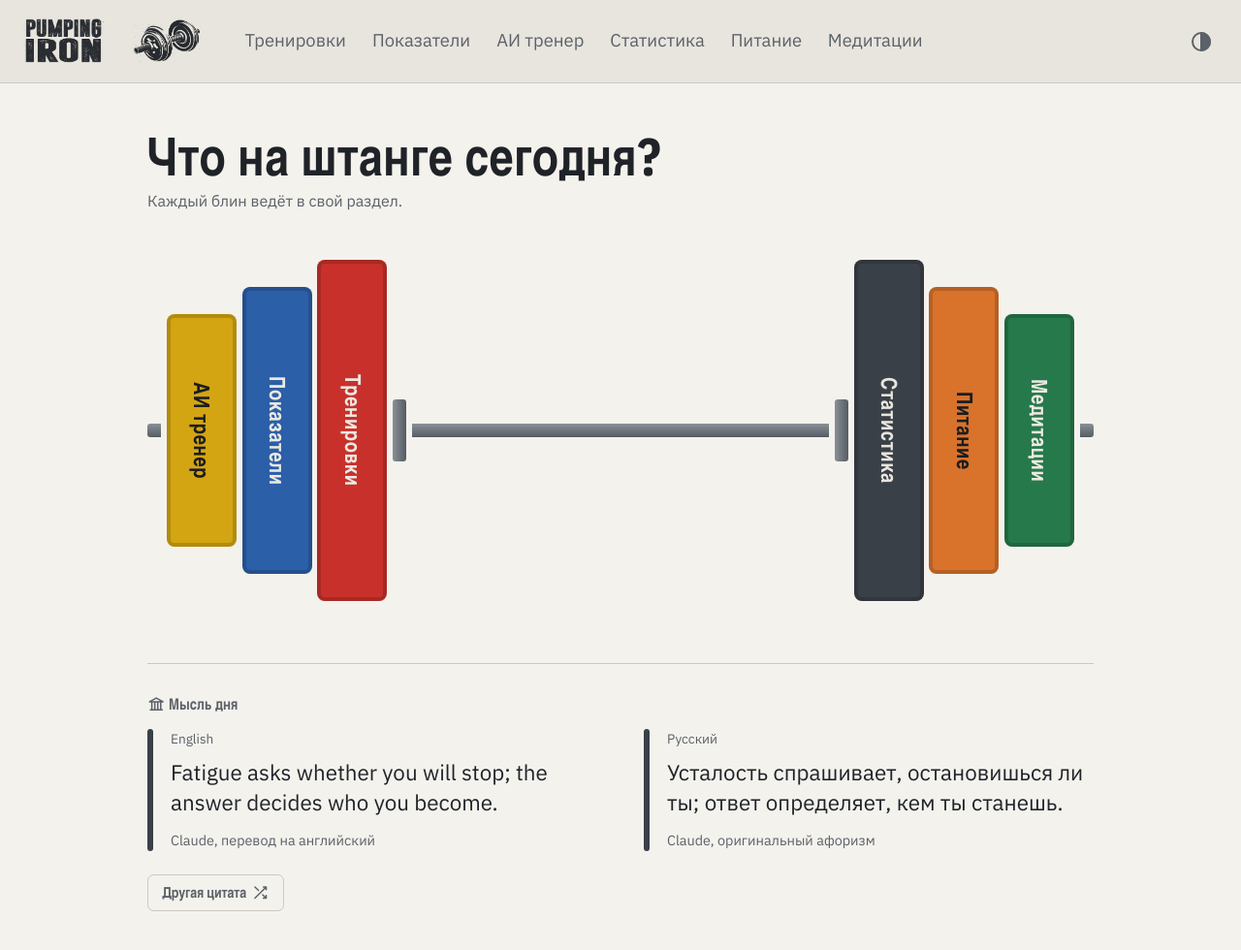
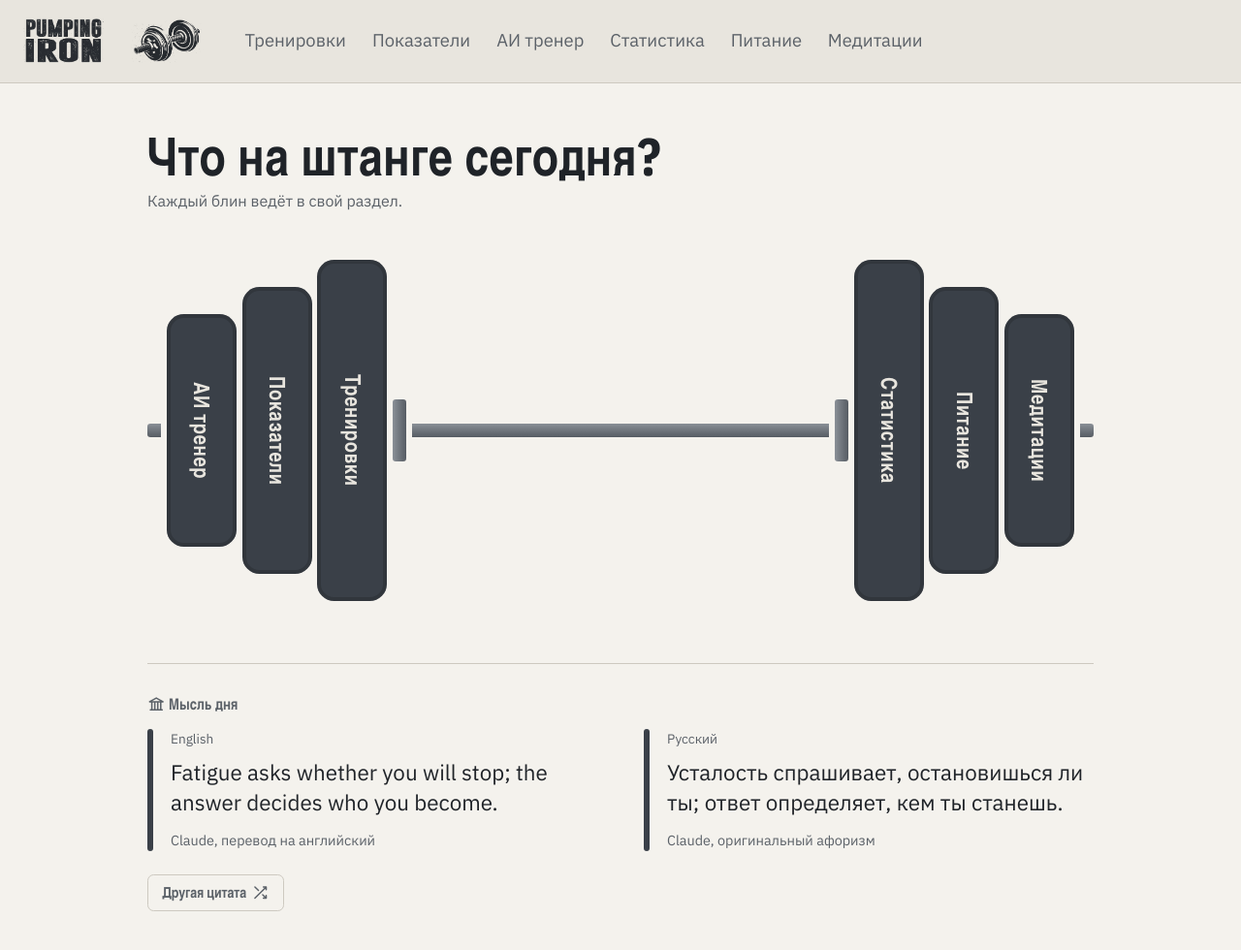
Before and after one commit to BorodaPetra/Pumping_Iron, a FastAPI app: page / in a window 1280 px wide. Shown: the whole page at 97% size. Run offline with FastAPI, Linux system fonts and the light colour scheme; data that the repository does not hold is empty.

Commit message:
Light theme only, uniform steel plates on the home page, rounder plate corners

```diff
--- a/src/pumping_iron/icons.py
+++ b/src/pumping_iron/icons.py
@@ -25,7 +25,6 @@ ICONS = {
     "info": '<circle cx="12" cy="12" r="9"/><path d="M12 11v6M12 7.5h.01"/>',
     "bot": '<rect x="4" y="8" width="16" height="11" rx="3"/><path d="M12 4v4M9 13h.01M15 13h.01M9.5 16.5h5"/>',
     "chart": '<path d="M4 20h16M7 20v-7M12 20V6M17 20v-10"/>',
-    "contrast": '<circle cx="12" cy="12" r="9"/><path d="M12 3a9 9 0 010 18z" fill="currentColor"/>',
     "shuffle": '<path d="M16 4h4v4M20 4l-5.5 5.5M4 20l16-16M16 20h4v-4M20 20l-5-5M4 4l5 5"/>',
 }
 
--- a/src/pumping_iron/static/style.css
+++ b/src/pumping_iron/static/style.css
@@ -1,48 +1,33 @@
-/* Pumping Iron: steel-grey gym floor, chalk text, competition plate colours. */
+/* Pumping Iron: light gym floor, dark text, competition plate colours. */
 
 :root {
-  --steel: #22262b;
-  --steel-deep: #1a1d21;
-  --steel-light: #3a4048;
-  --chalk: #ece9e2;
-  --muted: #a1a7ad;
+  --steel: #f4f2ed;
+  --steel-deep: #e8e5de;
+  --steel-light: #cdc9c0;
+  --chalk: #1f2328;
+  --muted: #5b6168;
 
   --red: #c8312b;
   --blue: #2b5fa8;
-  --yellow: #e3b92c;
+  --yellow: #d4a512;
   --green: #26794a;
-  --white: #ece9e2;
+  --white: #3a4048;
   --orange: #d9722b;
-  --good: #6fcf97;  /* readable on the dark background, unlike the plate green */
-  --bad: #f08a80;
-  --warn: var(--yellow);
+  --good: #1e7d48;
+  --bad: #b3392f;
+  --warn: #8a6500;
 
-  /* the same in both themes: text on a bright / on a dark plate */
+  /* text on a bright / on a dark plate */
   --ink: #1a1d21;
   --paper: #ece9e2;
 
   --font-display: "IBM Plex Sans Condensed", "Arial Narrow", system-ui, sans-serif;
   --font-body: "IBM Plex Sans", system-ui, sans-serif;
-  color-scheme: dark;
-}
-
-/* Light theme: theme.js sets data-theme on <html> (saved choice, else the system setting). */
-:root[data-theme="light"] {
-  --steel: #f4f2ed;
-  --steel-deep: #e8e5de;
-  --steel-light: #cdc9c0;
-  --chalk: #1f2328;
-  --muted: #5b6168;
-  --yellow: #d4a512;
-  --white: #3a4048;
-  --good: #1e7d48;
-  --bad: #b3392f;
-  --warn: #8a6500;
   color-scheme: light;
 }
 
 /* A section picks its plate colour by class; --on is the readable text colour on it.
-   The white plate flips with the theme, so its text colour is the background colour of the navbar. */
+   The "white" plate is the dark steel one, so its text colour is the background colour of the navbar. */
 .plate-red    { --plate: var(--red);    --on: var(--paper); }
 .plate-blue   { --plate: var(--blue);   --on: var(--paper); }
 .plate-yellow { --plate: var(--yellow); --on: var(--ink); }
@@ -99,27 +84,13 @@ a:focus-visible {
 .navbar a:hover,
 .navbar a[aria-current="page"] { color: var(--chalk); }
 
-/* light / dark switch at the right end of the navbar (theme.js) */
-.theme-toggle {
-  margin-left: auto;
-  padding: 0.3rem;
-  background: none;
-  border: 0;
-  border-radius: 0.4rem;
-  color: var(--muted);
-  cursor: pointer;
-}
-.theme-toggle:hover { color: var(--chalk); }
-.theme-toggle:focus-visible { outline: 3px solid var(--chalk); outline-offset: 2px; }
-.theme-toggle .icon { width: 1.5rem; height: 1.5rem; vertical-align: middle; }
-
 .navbar .brand {
   margin-right: 0.2rem;
   color: var(--chalk);
 }
 
 /* The poster lettering and the dumbbell are black-on-transparent PNGs used as masks, so they take the
-   text colour of the current theme (light on dark, dark on light). */
+   text colour. */
 .logo { display: block; flex: none; background-color: var(--chalk); mask-repeat: no-repeat; mask-position: center; mask-size: contain; -webkit-mask-repeat: no-repeat; -webkit-mask-position: center; -webkit-mask-size: contain; }
 .logo-title { width: 5.2rem; height: 2.9rem; -webkit-mask-image: url("img/logo-title.png"); mask-image: url("img/logo-title.png"); }
 .logo-dumbbell { width: 4.8rem; height: 2.8rem; margin-right: 1rem; -webkit-mask-image: url("img/logo-dumbbell.png"); mask-image: url("img/logo-dumbbell.png"); }
@@ -185,7 +156,7 @@ main p { max-width: 60ch; color: var(--muted); }
   width: clamp(2.3rem, 8vw, 4.5rem);
   background: var(--plate);
   color: var(--on);
-  border-radius: 0.5rem;
+  border-radius: 1.1rem;
   box-shadow: inset 0 0 0 0.25rem rgb(0 0 0 / 0.16);
   font-family: var(--font-display);
   font-size: clamp(0.95rem, 2.6vw, 1.4rem);
--- a/src/pumping_iron/static/theme.js
+++ /dev/null
@@ -1,22 +0,0 @@
-// Light / dark theme: sets data-theme on <html> (read by style.css) and handles the navbar switch.
-// Loaded in <head> without defer so the theme is applied before the first paint.
-// The choice is saved in localStorage; without a saved choice the system setting decides.
-
-/** Return the saved theme ("light" or "dark"), or the system preference when nothing is saved. */
-function preferredTheme() {
-  try {
-    const saved = localStorage.getItem("theme");
-    if (saved === "light" || saved === "dark") return saved;
-  } catch (error) { /* storage unavailable */ }
-  return window.matchMedia("(prefers-color-scheme: light)").matches ? "light" : "dark";
-}
-
-document.documentElement.dataset.theme = preferredTheme();
-
-document.addEventListener("DOMContentLoaded", () => {
-  document.getElementById("theme-toggle").addEventListener("click", () => {
-    const next = document.documentElement.dataset.theme === "light" ? "dark" : "light";
-    document.documentElement.dataset.theme = next;
-    try { localStorage.setItem("theme", next); } catch (error) { /* storage unavailable */ }
-  });
-});
--- a/src/pumping_iron/templates/base.html
+++ b/src/pumping_iron/templates/base.html
@@ -8,8 +8,6 @@
   <link rel="preconnect" href="https://fonts.gstatic.com" crossorigin>
   <link rel="stylesheet" href="https://fonts.googleapis.com/css2?family=IBM+Plex+Sans+Condensed:wght@600;700&family=IBM+Plex+Sans:wght@400;500;600&display=swap">
   <link rel="stylesheet" href="{{ url_for('static', path='style.css') }}">
-  {# Not deferred: the theme must be set before the first paint, otherwise the page flashes dark. #}
-  <script src="{{ url_for('static', path='theme.js') }}"></script>
 </head>
 <body>
   <nav class="navbar" aria-label="Разделы">
@@ -18,7 +16,6 @@
     {% for item in nav %}
       <a href="{{ item.path }}" class="plate-{{ item.plate }}"{% if current == item.path or current.startswith(item.path ~ '/') %} aria-current="page"{% endif %}><span class="lbl" data-text="{{ item.title }}">{{ item.title }}</span></a>
     {% endfor %}
-    <button type="button" class="theme-toggle" id="theme-toggle" aria-label="Переключить светлую и тёмную тему" title="Светлая / тёмная тема">{{ icon('contrast') }}</button>
   </nav>
   {% set reminder = photo_reminder() %}
   {% if reminder %}
--- a/src/pumping_iron/templates/index.html
+++ b/src/pumping_iron/templates/index.html
@@ -8,7 +8,7 @@
     <div class="sleeve"></div>
     <div class="side side-left">
       {% for item in nav[:3] %}
-        <a class="plate plate-{{ item.plate }}" href="{{ item.path }}" style="--i: {{ loop.index0 }}">{{ item.title }}</a>
+        <a class="plate plate-white" href="{{ item.path }}" style="--i: {{ loop.index0 }}">{{ item.title }}</a>
       {% endfor %}
     </div>
     <div class="collar"></div>
@@ -16,7 +16,7 @@
     <div class="collar"></div>
     <div class="side side-right">
       {% for item in nav[3:6] %}
-        <a class="plate plate-{{ item.plate }}" href="{{ item.path }}" style="--i: {{ loop.index0 }}">{{ item.title }}</a>
+        <a class="plate plate-white" href="{{ item.path }}" style="--i: {{ loop.index0 }}">{{ item.title }}</a>
       {% endfor %}
     </div>
     <div class="sleeve"></div>
```
Also changed, not shown: IMPLEMENTATION.md (+2 -0 lines).
